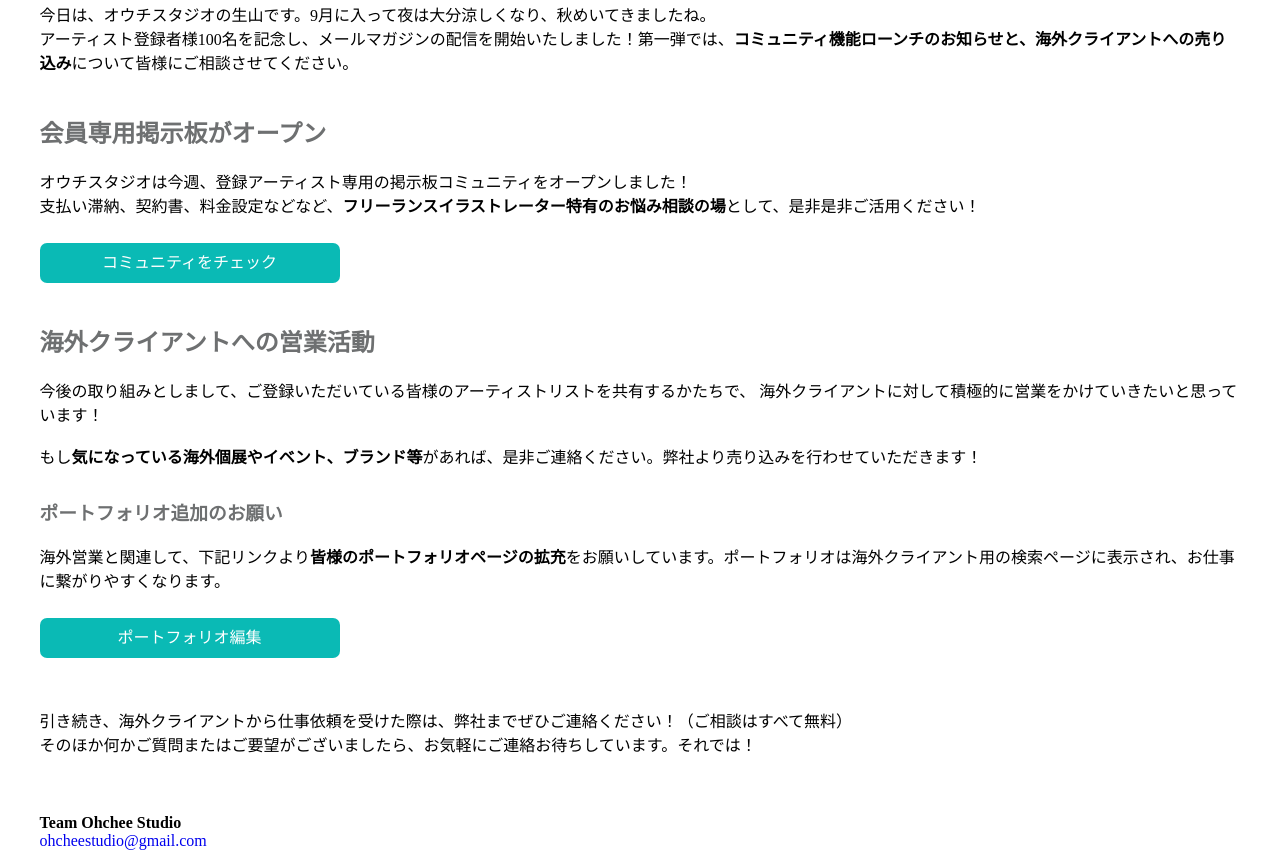
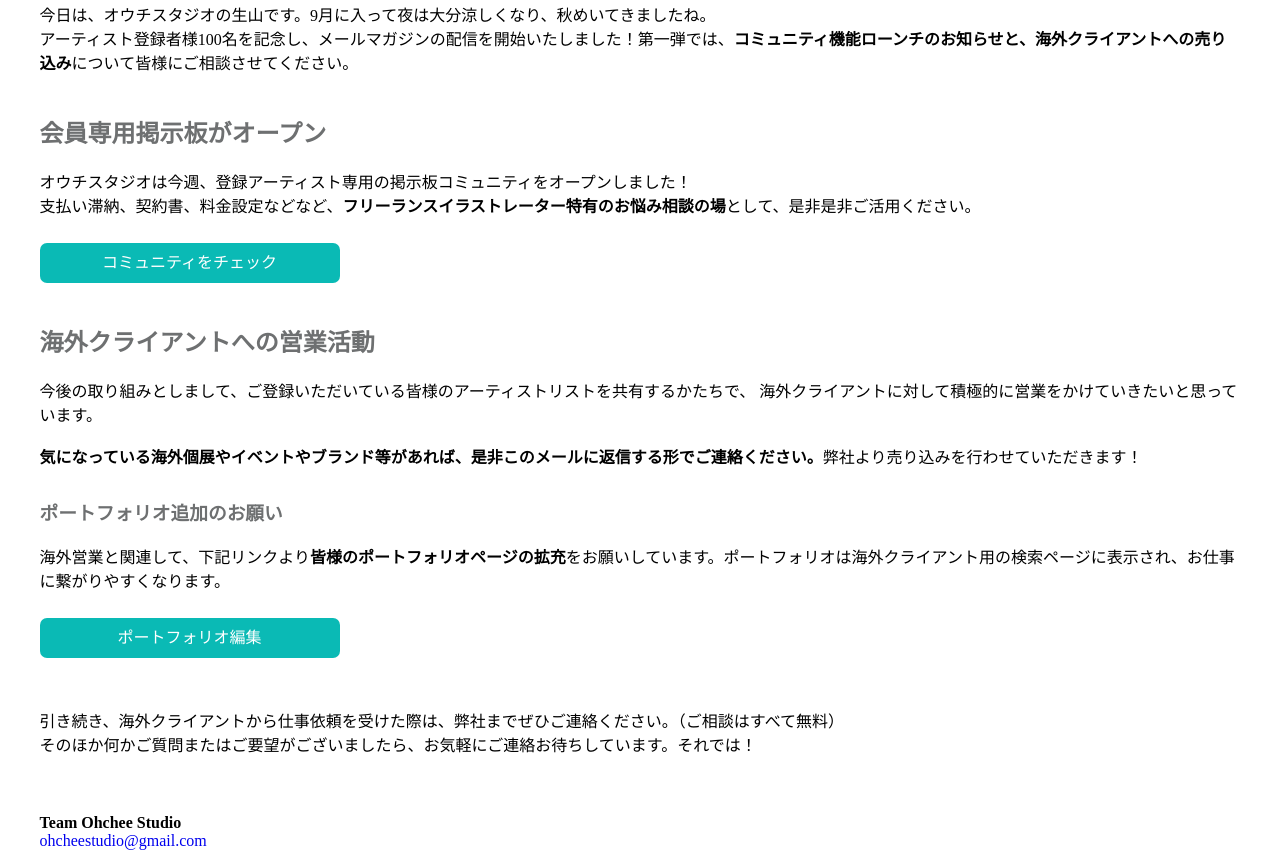
Before and after one commit to emya/Artorimo, a Django app: template templates/email-magazine-090420.html in a window 1280 px wide. Shown: the part 238-1098 px from the top of the page. Run offline with Django 3.2, Linux system fonts and the light colour scheme; the template is opened without the code that fills it, so the values that code supplies are empty; parts of the project's set-up code (start-up, migrations or seed data) failed here and were passed over.

Commit message:
update the template

```diff
--- a/templates/email-magazine-090420.html
+++ b/templates/email-magazine-090420.html
@@ -92,17 +92,17 @@
           <p>今日は、オウチスタジオの生山です。9月に入って夜は大分涼しくなり、秋めいてきましたね。<br/>アーティスト登録者様100名を記念し、メールマガジンの配信を開始いたしました！第一弾では、<span class="bold">コミュニティ機能ローンチのお知らせと、海外クライアントへの売り込み</span>について皆様にご相談させてください。</p>
         </div>
         <h2>会員専用掲示板がオープン</h2>
-          <p>オウチスタジオは今週、登録アーティスト専用の掲示板コミュニティをオープンしました！<br/>支払い滞納、契約書、料金設定などなど、<span class="bold">フリーランスイラストレーター特有のお悩み相談の場</span>として、是非是非ご活用ください！</p>
+          <p>オウチスタジオは今週、登録アーティスト専用の掲示板コミュニティをオープンしました！<br/>支払い滞納、契約書、料金設定などなど、<span class="bold">フリーランスイラストレーター特有のお悩み相談の場</span>として、是非是非ご活用ください。</p>
           <a class="btn email" href="https://ohcheestudio.com/community/posts/0">コミュニティをチェック</a>
         <h2>海外クライアントへの営業活動</h2>
 
-        <p>今後の取り組みとしまして、ご登録いただいている皆様のアーティストリストを共有するかたちで、 海外クライアントに対して積極的に営業をかけていきたいと思っています！<br/><br/>もし<span class="bold">気になっている海外個展やイベント、ブランド等</span>があれば、是非ご連絡ください。弊社より売り込みを行わせていただきます！</p>
+        <p>今後の取り組みとしまして、ご登録いただいている皆様のアーティストリストを共有するかたちで、 海外クライアントに対して積極的に営業をかけていきたいと思っています。<br/><br/><span class="bold">気になっている海外個展やイベントやブランド等があれば、是非このメールに返信する形でご連絡ください。</span>弊社より売り込みを行わせていただきます！</p>
 
         <h3>ポートフォリオ追加のお願い</h3>
         <p>海外営業と関連して、下記リンクより<span class="bold">皆様のポートフォリオページの拡充</span>をお願いしています。ポートフォリオは海外クライアント用の検索ページに表示され、お仕事に繋がりやすくなります。</p>
         <a class="btn email" href="https://ohcheestudio.com/myprofile">ポートフォリオ編集</a>
         <div class="ending">
-          <p>引き続き、海外クライアントから仕事依頼を受けた際は、弊社までぜひご連絡ください！（ご相談はすべて無料）<br/>そのほか何かご質問またはご要望がございましたら、お気軽にご連絡お待ちしています。それでは！</p>
+          <p>引き続き、海外クライアントから仕事依頼を受けた際は、弊社までぜひご連絡ください。（ご相談はすべて無料）<br/>そのほか何かご質問またはご要望がございましたら、お気軽にご連絡お待ちしています。それでは！</p>
         </div>
         <br /> <span class="email-closing">Team Ohchee Studio</span><br/><a href="mailto:ohcheestudio@gmail.com">ohcheestudio@gmail.com</a></div>
       </div>
```
